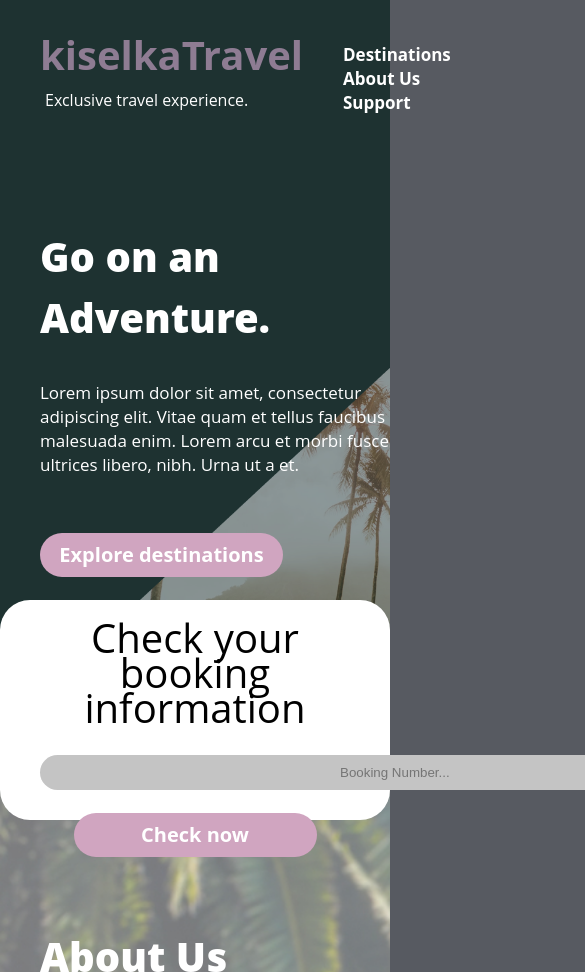
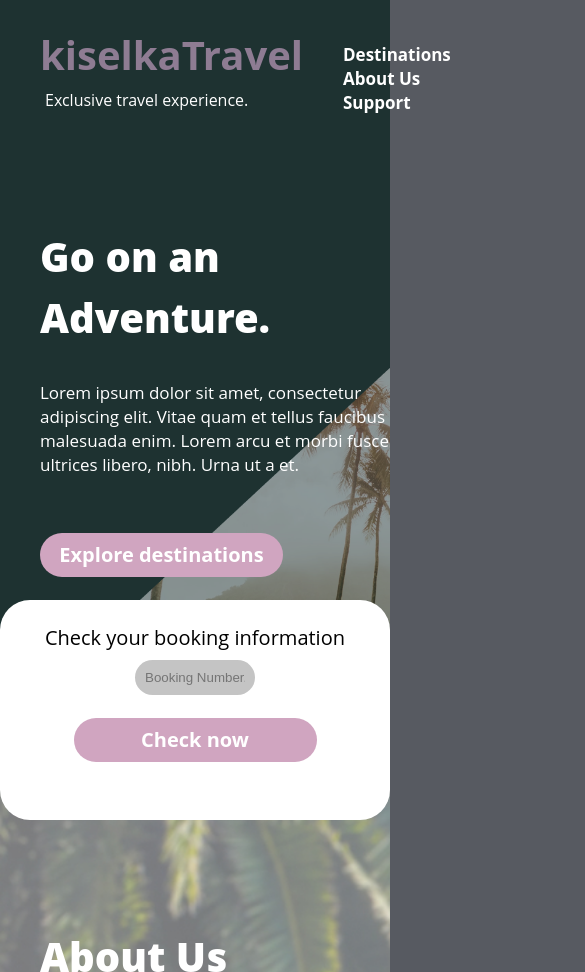
Before and after one commit to kan88/kiselkaTravel, a website: page index.html in a window 390 px wide. Shown: the top 972 px of the page, 585 px wide, since content can reach past the window. Drawn offline with Linux system fonts and the light colour scheme.

Commit message:
адаптация

```diff
--- a/scss/blocks/form.scss
+++ b/scss/blocks/form.scss
@@ -31,8 +31,7 @@
     border-radius: 50px;
     margin-bottom: 23px;
     border: none;
-    padding-left: 300px;
-    padding-right: 300px;
+    width: 600px;
 }
 
 .form__link {
@@ -51,3 +50,14 @@
     margin-bottom: 39px;
 
 }
+
+@media (max-width: 660px) {
+    .form__input {
+        width:100px;
+    }
+
+    .form__title {
+        font-size: 20px;
+        margin-bottom: 5px;
+    }
+}
```
Also changed, not shown: css/style.css.
